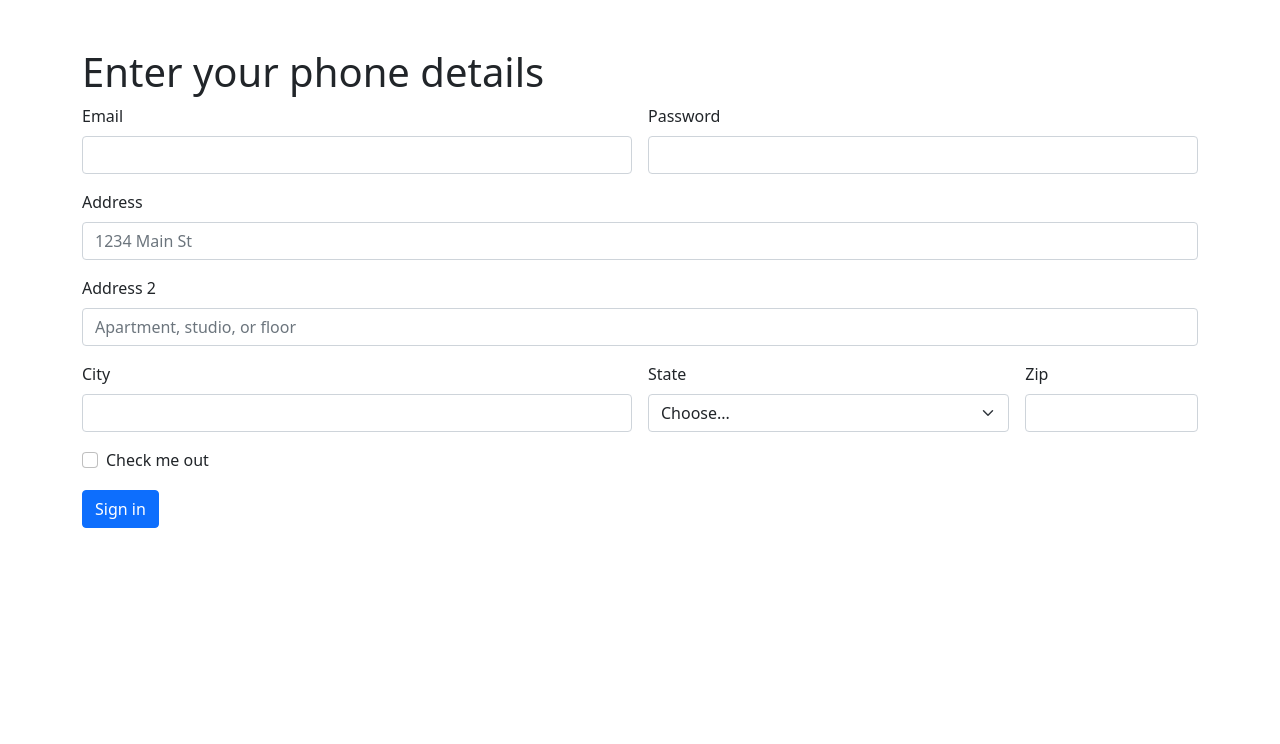
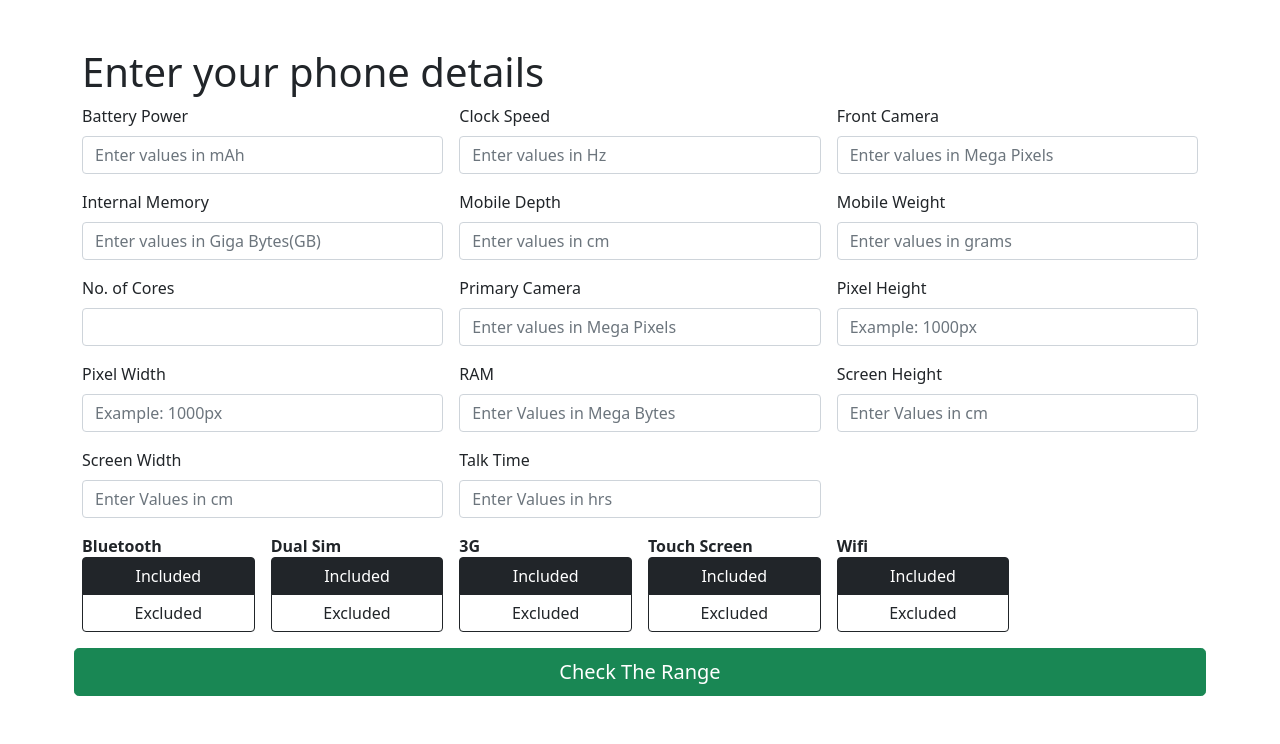
Before and after one commit to sauravpoojary/MobilePriceClassifier, a Flask app: page / in a window 1280 px wide. Shown: the part 56-800 px from the top of the page. Run offline with Flask 2, Linux system fonts and the light colour scheme.

Commit message:
Changes added

```diff
--- a/app.py
+++ b/app.py
@@ -5,5 +5,25 @@ app = Flask(__name__)
 def hello_world():
     return render_template('index.html')
 
+@app.route('/result',methods=["POST"])
+def classify():
+    battery=request.form['batteryPower']
+    clkspeed=request.form['clockSpeed']
+    frontCamera=request.form['frontCamera']
+    internalMemory=request.form['internalMemory']
+    mobileDepth=request.form['mobileDepth']
+    mobileWidth=request.form['mobileWidth']
+    noCores=request.form['noCores']
+    pCamera=request.form['pCamera']
+    pixelH=request.form['pixelH']
+    pixelW=request.form['pixelW']
+    ram=request.form['ram']
+    screenH=request.form['screenH']
+    screenW=request.form['screenW']
+    talkTime=request.form['talkTime']
+
+
+    return clkspeed
+
 if __name__ == '__main__':
-    app.run(debug=True,port=8000)
+    app.run(debug=True,port=8001)
--- a/templates/index.html
+++ b/templates/index.html
@@ -8,7 +8,7 @@
     <!-- Bootstrap CSS -->
     <link href="https://cdn.jsdelivr.net/npm/bootstrap@5.0.0/dist/css/bootstrap.min.css" rel="stylesheet" integrity="sha384-wEmeIV1mKuiNpC+IOBjI7aAzPcEZeedi5yW5f2yOq55WWLwNGmvvx4Um1vskeMj0" crossorigin="anonymous">
 
-    <title>Hello, world!</title>
+    <title>Mobile Price Classifier</title>
   </head>
   <body>
     <!-- Optional JavaScript; choose one of the two! -->
@@ -23,14 +23,14 @@
     -->
     <nav class="navbar navbar-expand-lg navbar-dark bg-dark">
         <div class="container-fluid">
-          <a class="navbar-brand" href="#">Mobile-Price-Detector</a>
+          <a class="navbar-brand" href="/">Mobile-Price-Detector</a>
           <button class="navbar-toggler" type="button" data-bs-toggle="collapse" data-bs-target="#navbarSupportedContent" aria-controls="navbarSupportedContent" aria-expanded="false" aria-label="Toggle navigation">
             <span class="navbar-toggler-icon"></span>
           </button>
         <div class="collapse navbar-collapse" id="navbarSupportedContent">
         <ul class="navbar-nav me-auto mb-2 mb-lg-0">
             <li class="nav-item">
-            <a class="nav-link active" aria-current="page" href="#">Home</a>
+            <a class="nav-link active" aria-current="page" href="/">Home</a>
             </li>
             <li class="nav-item">
             <a class="nav-link" href="#">About</a>
@@ -42,49 +42,116 @@
 
     <div class="container mt-5">
         <p class="h1">Enter your phone details</p>
-        <form class="row g-3">
-            <div class="col-md-6">
-            <label for="inputEmail4" class="form-label">Email</label>
-            <input type="email" class="form-control" id="inputEmail4">
-            </div>
-            <div class="col-md-6">
-            <label for="inputPassword4" class="form-label">Password</label>
-            <input type="password" class="form-control" id="inputPassword4">
-            </div>
-            <div class="col-12">
-            <label for="inputAddress" class="form-label">Address</label>
-            <input type="text" class="form-control" id="inputAddress" placeholder="1234 Main St">
-            </div>
-            <div class="col-12">
-            <label for="inputAddress2" class="form-label">Address 2</label>
-            <input type="text" class="form-control" id="inputAddress2" placeholder="Apartment, studio, or floor">
-            </div>
-            <div class="col-md-6">
-            <label for="inputCity" class="form-label">City</label>
-            <input type="text" class="form-control" id="inputCity">
+        <form class="row g-3" method="POST" action="/result" >
+            <div class="col-md-4">
+            <label for="batteryPower" class="form-label">Battery Power</label>
+            <input type="number" class="form-control" name="batteryPower" id="batteryPower" min="500" step="50" placeholder="Enter values in mAh" required>
             </div>
             <div class="col-md-4">
-            <label for="inputState" class="form-label">State</label>
-            <select id="inputState" class="form-select">
-                <option selected>Choose...</option>
-                <option>...</option>
-            </select>
+            <label for="clockSpeed" class="form-label">Clock Speed</label>
+            <input type="number" class="form-control" name="clockSpeed" id="clockSpeed" min="0.5" step="0.5" placeholder="Enter values in Hz" required>
             </div>
-            <div class="col-md-2">
-            <label for="inputZip" class="form-label">Zip</label>
-            <input type="text" class="form-control" id="inputZip">
+            <div class="col-md-4">
+            <label for="frontCamera" class="form-label">Front Camera</label>
+            <input type="number" class="form-control" name="frontCamera" id="frontCamera" min="0" step="1" placeholder="Enter values in Mega Pixels" required>
             </div>
-            <div class="col-12">
-            <div class="form-check">
-                <input class="form-check-input" type="checkbox" id="gridCheck">
-                <label class="form-check-label" for="gridCheck">
-                Check me out
-                </label>
+            <div class="col-md-4">
+            <label for="internalMemory" class="form-label">Internal Memory</label>
+            <input type="number" class="form-control" name="internalMemory" id="internalMemory" min="2" placeholder="Enter values in Giga Bytes(GB)" required>
             </div>
+            <div class="col-md-4">
+            <label for="mobileDepth" class="form-label">Mobile Depth</label>
+            <input type="number" class="form-control" name="mobileDepth" id="mobileDepth" min="0.1" step="0.1" placeholder="Enter values in cm" required>
             </div>
-            <div class="col-12">
-            <button type="submit" class="btn btn-primary">Sign in</button>
+            <div class="col-md-4">
+            <label for="mobileWeight" class="form-label">Mobile Weight</label>
+            <input type="number" class="form-control" name="mobileWidth" id="mobileWeight" min="20" step="10" placeholder="Enter values in grams" required>
             </div>
+            <div class="col-md-4">
+            <label for="noCores" class="form-label">No. of Cores</label>
+            <input type="number" class="form-control" name="noCores" id="noCores" min="1" required>
+            </div>
+            <div class="col-md-4">
+            <label for="pCamera" class="form-label">Primary Camera</label>
+            <input type="number" class="form-control" name="pCamera" id="pCamera" min="0" placeholder="Enter values in Mega Pixels" required>
+            </div>
+            <div class="col-md-4">
+            <label for="pixelH" class="form-label">Pixel Height</label>
+            <input type="number" class="form-control" name="pixelH" id="pixelH" min="0" placeholder="Example: 1000px" required>
+            </div>
+            <div class="col-md-4">
+            <label for="pixelW" class="form-label">Pixel Width</label>
+            <input type="number" class="form-control" name="pixelW" id="pixelW" min="0" placeholder="Example: 1000px" required>
+            </div>
+            <div class="col-md-4">
+            <label for="ram" class="form-label">RAM</label>
+            <input type="number" class="form-control" name="ram" id="ram" min="256" step="50" placeholder="Enter Values in Mega Bytes" required>
+            </div>
+            <div class="col-md-4">
+            <label for="screenH" class="form-label">Screen Height</label>
+            <input type="number" class="form-control" name="screenH" id="screenH" min="5"  placeholder="Enter Values in cm" required>
+            </div>
+            <div class="col-md-4">
+            <label for="screenW" class="form-label">Screen Width</label>
+            <input type="number" class="form-control" name="screenW" id="screenW" min="5"  placeholder="Enter Values in cm" required>
+            </div>
+            <div class="col-md-4">
+            <label for="talkTime" class="form-label">Talk Time</label>
+            <input type="number" class="form-control" name="talkTime" id="talkTime" min="0" placeholder="Enter Values in hrs" required>
+            </div>
+
+
+            <div class="col-md-4">
+            </div>
+
+            <div class="btn-group-vertical col-md-2" role="group" aria-label="Basic radio toggle button group1" >
+              <strong>Bluetooth</strong>
+              <input type="radio" class="btn-check" name="btnradio1" id="bluetooth1" autocomplete="off" checked>
+              <label class="btn btn-outline-dark" for="bluetooth1">Included</label>
+
+              <input type="radio" class="btn-check" name="btnradio1" id="bluetooth2" autocomplete="off">
+              <label class="btn btn-outline-dark" for="bluetooth2">Excluded</label>
+            </div>
+
+            <div class="btn-group-vertical col-md-2" role="group" aria-label="Basic radio toggle button group2" >
+              <strong>Dual Sim</strong>
+              <input type="radio" class="btn-check" name="btnradio2" id="dualSim1" autocomplete="off" checked>
+              <label class="btn btn-outline-dark" for="dualSim1">Included</label>
+
+              <input type="radio" class="btn-check" name="btnradio2" id="dualSim2" autocomplete="off">
+              <label class="btn btn-outline-dark" for="dualSim2">Excluded</label>
+            </div>
+
+            <div class="btn-group-vertical col-md-2" role="group" aria-label="Basic radio toggle button group3" >
+              <strong>3G</strong>
+              <input type="radio" class="btn-check" name="btnradio3" id="3g1" autocomplete="off" checked>
+              <label class="btn btn-outline-dark" for="3g1">Included</label>
+
+              <input type="radio" class="btn-check" name="btnradio3" id="3g2" autocomplete="off">
+              <label class="btn btn-outline-dark" for="3g2">Excluded</label>
+            </div>
+            <div class="btn-group-vertical col-md-2" role="group" aria-label="Basic radio toggle button group4" >
+              <strong>Touch Screen</strong>
+              <input type="radio" class="btn-check" name="btnradio4" id="touchScreen1" autocomplete="off" checked>
+              <label class="btn btn-outline-dark" for="touchScreen1">Included</label>
+
+              <input type="radio" class="btn-check" name="btnradio4" id="touchScreen2" autocomplete="off">
+              <label class="btn btn-outline-dark" for="touchScreen2">Excluded</label>
+            </div>
+            <div class="btn-group-vertical col-md-2" role="group" aria-label="Basic radio toggle button group5" >
+              <strong>Wifi</strong>
+              <input type="radio" class="btn-check" name="btnradio5" id="wifi1" autocomplete="off" checked>
+              <label class="btn btn-outline-dark" for="wifi1">Included</label>
+
+              <input type="radio" class="btn-check" name="btnradio5" id="wifi2" autocomplete="off">
+              <label class="btn btn-outline-dark" for="wifi2">Excluded</label>
+            </div>
+
+
+
+
+            <button type="submit" class="btn btn-success btn-lg btn-block">Check The Range</button>
+
         </form>
       </div>
   </body>
```
